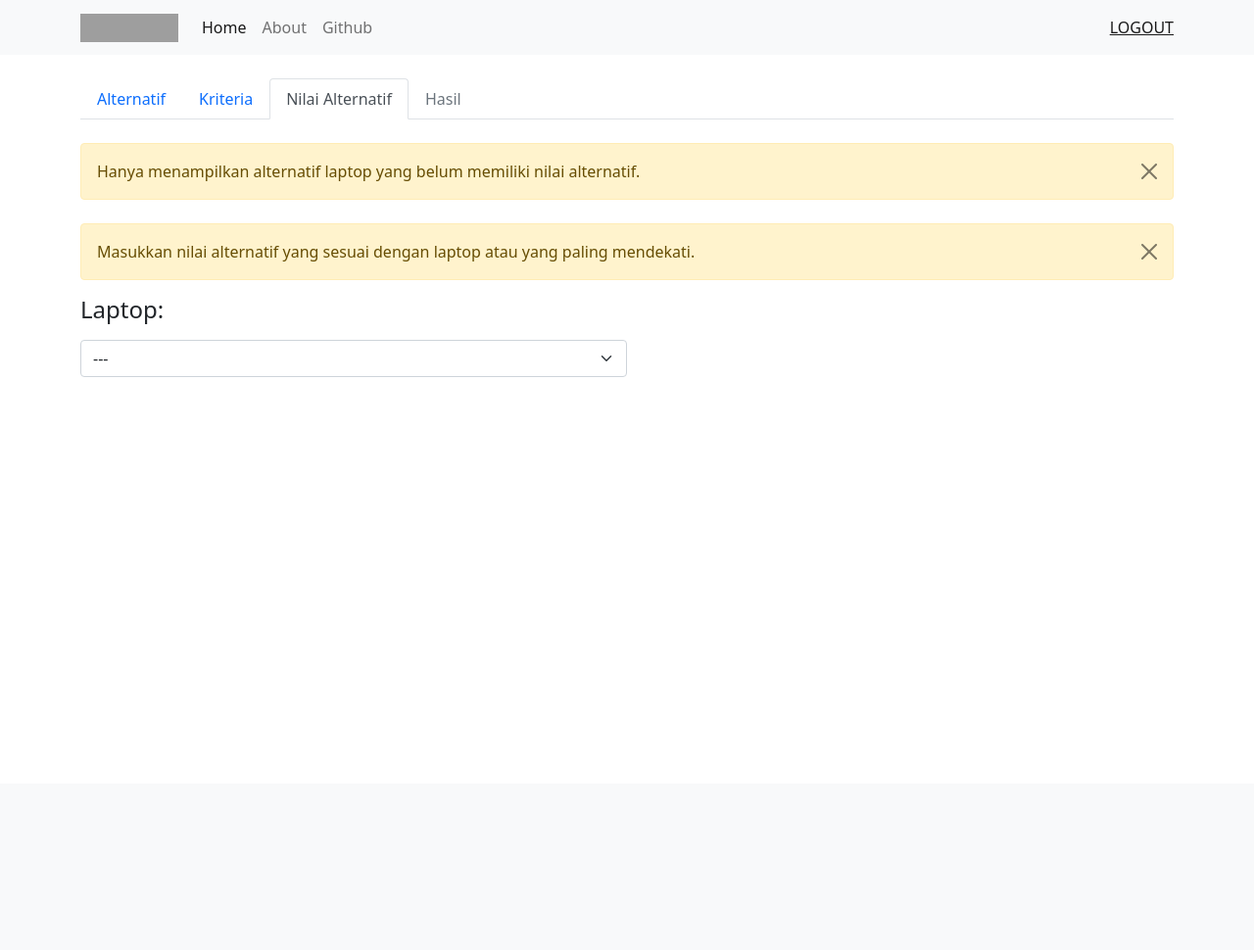
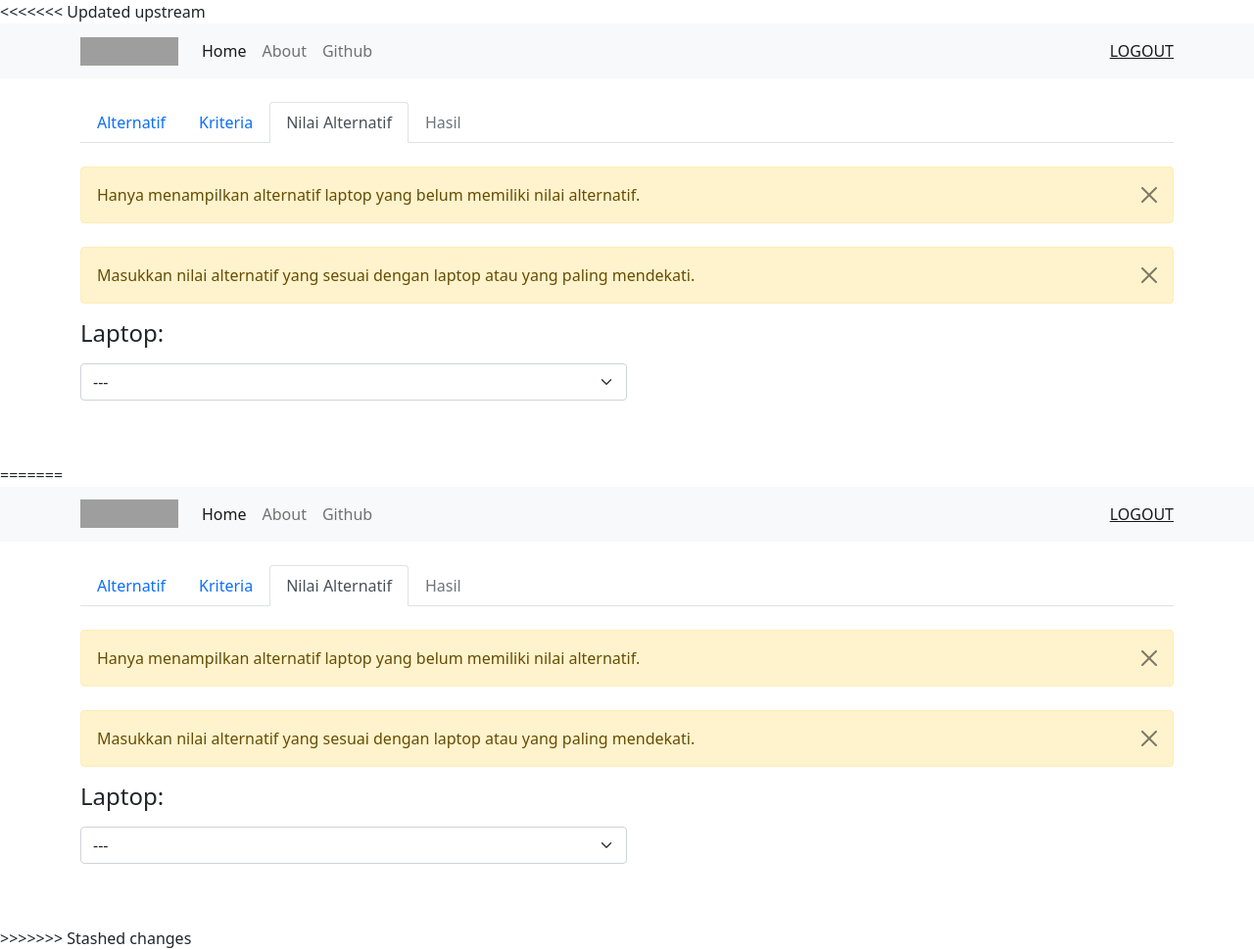
Before and after one commit to jerichosiahaya/dss-saw-laptop, a PHP site: page /insert_isi_nilai_alternatif.php in a window 1280 px wide. Shown: the whole page at 98% size. Before the commit the page ends 385 px from the top, so only its background shows below. Run offline with PHP 8.4, Linux system fonts and the light colour scheme; a user stored in the database is signed in; data comes from the database, SQL or seed files in the repository; data that the repository does not hold is empty; some libraries are stand-ins or nearby versions; grey boxes are pictures that could not be loaded.

Commit message:
add files via upload

```diff
--- a/index.php
+++ b/index.php
@@ -92,7 +92,7 @@ $result = mysqli_query($conn, "SELECT * FROM alternatif WHERE id_pengguna = $id"
                 ?>
                     <tr>
                         <td><?php echo $data['nama'] ?></td>
-                                <td><button class="btn btn-secondary" data-bs-toggle="modal" type="button" data-bs-target="#update_modal<?php echo $data['id_alternatif'] ?>"><span class="glyphicon glyphicon-edit"></span> <i class="fas fa-edit"></i> Edit</button> |  <a href='delete_alternatif.php?id_alternatif=<?php echo $data['id_alternatif'];?>'><button type='button' class='btn btn-danger' name='delete'><span class="glyphicon glyphicon-edit"></span> <i class="fas fa-trash"></i> Hapus</button></a></td>
+                        <td><button class="btn btn-secondary" data-bs-toggle="modal" type="button" data-bs-target="#update_modal<?php echo $data['id_alternatif'] ?>"><span class="glyphicon glyphicon-edit"></span> <i class="fas fa-edit"></i> Edit</button> | <a href='delete_alternatif.php?id_alternatif=<?php echo $data['id_alternatif']; ?>'><button type='button' class='btn btn-danger' name='delete'><span class="glyphicon glyphicon-edit"></span> <i class="fas fa-trash"></i> Hapus</button></a></td>
                     </tr>
                 <?php
 
--- a/insert_isi_nilai_alternatif.php
+++ b/insert_isi_nilai_alternatif.php
@@ -1,3 +1,4 @@
+<<<<<<< Updated upstream
 <?php
 require_once 'session.php';
 include_once 'header.php';
@@ -311,4 +312,319 @@ $query7 = mysqli_query($conn, "SELECT * FROM nilai_kriteria WHERE id_kriteria =
 
 </body>
 
+=======
+<?php
+require_once 'session.php';
+include_once 'header.php';
+$result = mysqli_query($conn, "select * FROM  alternatif WHERE alternatif.id_alternatif NOT IN (SELECT id_alternatif FROM nilai_alternatif) AND id_pengguna = $id");
+
+$query1 = mysqli_query($conn, "SELECT * FROM nilai_kriteria WHERE id_kriteria = 1");
+$query2 = mysqli_query($conn, "SELECT * FROM nilai_kriteria WHERE id_kriteria = 2");
+$query3 = mysqli_query($conn, "SELECT * FROM nilai_kriteria WHERE id_kriteria = 3");
+$query4 = mysqli_query($conn, "SELECT * FROM nilai_kriteria WHERE id_kriteria = 4");
+$query5 = mysqli_query($conn, "SELECT * FROM nilai_kriteria WHERE id_kriteria = 5");
+$query6 = mysqli_query($conn, "SELECT * FROM nilai_kriteria WHERE id_kriteria = 6");
+$query7 = mysqli_query($conn, "SELECT * FROM nilai_kriteria WHERE id_kriteria = 7");
+?>
+<!DOCTYPE html>
+<html lang="en">
+
+<head>
+    <meta charset="UTF-8">
+    <meta http-equiv="X-UA-Compatible" content="IE=edge">
+    <meta name="viewport" content="width=device-width, initial-scale=1.0">
+    <title>Nilai Alternatif | Laptopp</title>
+</head>
+
+
+
+
+<body>
+
+    <!-- <pre>
+<?php
+// $n1 = mysqli_fetch_array($query4);
+// print_r($n1);
+// print_r($query2);
+?>
+    </pre> -->
+
+    <!-- navbar -->
+    <nav class="navbar navbar-expand-lg navbar-light bg-light">
+        <div class="container">
+            <a class="navbar-brand" href="#">
+                <img src="https://i.ibb.co/mRgTp8V/laptopp.png" alt="" width="100" height="29">
+            </a>
+            <button class="navbar-toggler" type="button" data-bs-toggle="collapse" data-bs-target="#navbarNavAltMarkup"
+                aria-controls="navbarNavAltMarkup" aria-expanded="false" aria-label="Toggle navigation">
+                <span class="navbar-toggler-icon"></span>
+            </button>
+            <div class="collapse navbar-collapse" id="navbarNavAltMarkup">
+                <div class="navbar-nav">
+                    <a class="nav-link active" aria-current="page" href="#">Home</a>
+                    <a class="nav-link" href="#">About</a>
+                    <a class="nav-link" href="#">Github</a>
+                </div>
+            </div>
+            <span class="navbar-text">
+                <a href="logout.php">LOGOUT</a>
+            </span>
+        </div>
+    </nav>
+    <!-- navbar -->
+
+    <div class="container mt-4">
+
+        <!-- tabs -->
+        <ul class="nav nav-tabs">
+            <li class="nav-item">
+                <a class="nav-link" href="index.php">Alternatif</a>
+            </li>
+            <li class="nav-item">
+                <a class="nav-link" href="kriteria.php">Kriteria</a>
+            </li>
+            <li class="nav-item">
+                <a class="nav-link active" aria-current="page" href="insert_nilai_alternatif.php">Nilai Alternatif</a>
+            </li>
+            <li class="nav-item">
+                <a class="nav-link disabled" href="#" tabindex="-1" aria-disabled="true">Hasil</a>
+            </li>
+        </ul>
+        <!-- tabs -->
+
+        <div class="alert alert-warning alert-dismissible fade show mt-4" role="alert">
+            Hanya menampilkan alternatif laptop yang belum memiliki nilai alternatif.
+            <button type="button" class="btn-close" data-bs-dismiss="alert" aria-label="Close"></button>
+        </div>
+        <div class="alert alert-warning alert-dismissible fade show mt-4" role="alert">
+            Masukkan nilai alternatif yang sesuai dengan laptop atau yang paling mendekati.
+            <button type="button" class="btn-close" data-bs-dismiss="alert" aria-label="Close"></button>
+        </div>
+        <form action="" id="option_laptop" name="option_laptop" class="justify-content-center">
+
+            <!-- option select -->
+
+            <label for="laptop" class="h4 mb-3">Laptop:</label>
+            <select class="form-select select-alternative" style="width:50%;" name="choose_laptop" id="laptop">
+                <option value="" disabled selected>---</option>
+                <?php
+                while ($data = mysqli_fetch_array($result)) {
+                ?>
+                <option value="<?php echo $data['id_alternatif']; ?>"><?php echo $data['nama']; ?></option>
+                <?php
+                }
+                ?>
+            </select>
+
+            <!-- option select -->
+
+
+            <br><br>
+            <div id="form_n" hidden>
+
+                <!-- harga -->
+                <div class="row">
+
+
+                    <label for="n1" class="col-sm-2 col-form-label">Harga (Price)</label>
+                    <div class="col-sm-10">
+                        <select class="form-select select-alternative" style="width:50%;" name="n1" id="n1">
+                            <option value="" disabled selected>---</option>
+                            <?php
+                                while ($n1 = mysqli_fetch_array($query1)) {
+                                ?>
+                            <option value="<?php echo $n1['id_nilai']; ?>"><?php echo $n1['keterangan']; ?></option>
+                            <?php
+                                }
+                                ?>
+                        </select>
+                        <!-- harga -->
+                        <br>
+                    </div>
+
+
+
+
+
+
+                    <!-- processor -->
+                    <label for="n2" class="col-sm-2 col-form-label">Processor</label>
+                    <div class="col-sm-10">
+                        <select class="form-select select-alternative" style="width:50%;" name="n2" id="n2">
+                            <option value="" disabled selected>---</option>
+                            <?php
+                    while ($n2 = mysqli_fetch_array($query2)) {
+                    ?>
+                            <option value="<?php echo $n2['id_nilai']; ?>"><?php echo $n2['keterangan']; ?></option>
+                            <?php
+                    }
+                    ?>
+                        </select>
+                        <!-- processor -->
+                        <br>
+
+                    </div>
+
+
+                    <!-- ram -->
+                    <label for="n3" class="col-sm-2 col-form-label">RAM</label>
+                    <div class="col-sm-10">
+                        <select class="form-select select-alternative" style="width:50%;" name="n3" id="n3">
+                            <option value="" disabled selected>---</option>
+                            <?php
+                    while ($n3 = mysqli_fetch_array($query3)) {
+                    ?>
+                            <option value="<?php echo $n3['id_nilai']; ?>"><?php echo $n3['keterangan']; ?></option>
+                            <?php
+                    }
+                    ?>
+                        </select>
+                        <!-- ram -->
+                        <br>
+                    </div>
+
+                    <!-- hdd -->
+                    <label for="n4" class="col-sm-2 col-form-label">Storage</label>
+                    <div class="col-sm-10">
+                        <select class="form-select select-alternative" style="width:50%;" name="n4" id="n4">
+                            <option value="" disabled selected>---</option>
+                            <?php
+                    while ($n4 = mysqli_fetch_array($query4)) {
+                    ?>
+                            <option value="<?php echo $n4['id_nilai']; ?>"><?php echo $n4['keterangan']; ?></option>
+                            <?php
+                    }
+                    ?>
+                        </select>
+                        <!-- hdd -->
+                        <br>
+                    </div>
+
+                    <!-- baterai -->
+                    <label for="n5" class="col-sm-2 col-form-label">Baterai Laptop</label>
+                    <div class="col-sm-10">
+                        <select class="form-select select-alternative" style="width:50%;" name="n5" id="n5">
+                            <option value="" disabled selected>---</option>
+                            <?php
+                    while ($n5 = mysqli_fetch_array($query5)) {
+                    ?>
+                            <option value="<?php echo $n5['id_nilai']; ?>"><?php echo $n5['keterangan']; ?></option>
+                            <?php
+                    }
+                    ?>
+                        </select>
+                        <!-- baterai -->
+                        <br>
+                    </div>
+
+                    <!-- vga -->
+                    <label for="n5" class="col-sm-2 col-form-label">VGA Card</label>
+                    <div class="col-sm-10">
+                        <select class="form-select select-alternative" style="width:50%;" name="n6" id="n6">
+                            <option value="" disabled selected>---</option>
+                            <?php
+                    while ($n6 = mysqli_fetch_array($query6)) {
+                    ?>
+                            <option value="<?php echo $n6['id_nilai']; ?>"><?php echo $n6['keterangan']; ?></option>
+                            <?php
+                    }
+                    ?>
+                        </select>
+                        <!-- vga -->
+                        <br>
+                    </div>
+
+                    <!-- layar -->
+                    <label for="n5" class="col-sm-2 col-form-label">Ukuran Layar</label>
+                    <div class="col-sm-10">
+                        <select class="form-select select-alternative" style="width:50%;" name="n7" id="n7">
+                            <option value="" disabled selected>---</option>
+                            <?php
+                    while ($n7 = mysqli_fetch_array($query7)) {
+                    ?>
+                            <option value="<?php echo $n7['id_nilai']; ?>"><?php echo $n7['keterangan']; ?></option>
+                            <?php
+                    }
+                    ?>
+                        </select>
+                        <!-- layar -->
+                    </div>
+
+                    <input type="submit" class="btn btn-primary mt-3" id="submit" value="Submit">
+
+                </div>
+
+
+
+            </div>
+
+        </form>
+
+    </div>
+
+    <script>
+        $(document).ready(function () {
+            $('#laptop').on('change', function () {
+                $('#form_n').removeAttr('hidden');
+            });
+
+            $('#tes').on('click', function () {
+                laptop = $('#laptop').val();
+                a = $('#n1').val();
+                b = $('#n2').val()
+                c = $('#n3').val()
+                d = $('#n4').val()
+                e = $('#n5').val()
+                f = $('#n6').val()
+                g = $('#n7').val()
+                alert(a + ' ' + b + ' ' + c + ' ' + d + ' ' + e + ' ' + f + ' ' + g + ' ' + laptop);
+
+            });
+
+            $('#submit').on('click', function () {
+                laptop = $('#laptop').val();
+                a = $('#n1').val();
+                b = $('#n2').val();
+                c = $('#n3').val();
+                d = $('#n4').val();
+                e = $('#n5').val();
+                f = $('#n6').val();
+                g = $('#n7').val();
+                //alert(a + ' ' + b + ' ' + c + ' ' + d + ' ' + e + ' ' + f + ' ' + g + ' ' + laptop);
+                if (a != "" && b != "" && c != "" && d != "" && e != "" && f != "" && g != "" &&
+                    laptop != "") {
+                    $.ajax({
+                        type: "POST",
+                        url: "insert_nilai_alternatif_process.php",
+                        data: {
+                            'laptop': laptop,
+                            'n1': a,
+                            'n2': b,
+                            'n3': c,
+                            'n4': d,
+                            'n5': e,
+                            'n6': f,
+                            'n7': g,
+                        },
+                        cache: false,
+                        success: function (dataResult) {
+                            var dataResult = JSON.parse(dataResult);
+                            if (dataResult.statusCode == 200) {
+                                alert("Success!");
+                                location.reload();
+                            } else {
+                                alert("Error occured, harap isi semua data!");
+                            }
+                        }
+                    });
+                } else {
+                    alert('Harap isi semua data!');
+                }
+            });
+        });
+    </script>
+
+</body>
+
+>>>>>>> Stashed changes
 </html>
--- a/kriteria.php
+++ b/kriteria.php
@@ -101,6 +101,9 @@ $tes = mysqli_fetch_assoc($result1);
 			totalWeightMath = Math.floor(totalWeight * 100) / 100;
 			//alert(totalWeightMath);
 			$('#totalWgth').text(totalWeightMath);
+			//$('#total_weight').val(totalWeightMath);
+			var myBookId = $(this).data('id');
+			$("#total_weight #bookId").val(myBookId);
 		});
 	</script>
 </body>
--- a/update_kriteria_modal.php
+++ b/update_kriteria_modal.php
@@ -17,7 +17,11 @@
 							<label class="mb-2">Sifat Kriteria</label>
 							<!-- <input type="text" name="sifat" value="<?php echo $data['sifat'] ?>" class="form-control" required="required" /> -->
 							<select class="form-select" name="sifat">
+<<<<<<< Updated upstream
 								<option  hidden selected="true"><?php echo $data['sifat'] ?></option>
+=======
+								<option hidden selected="true"><?php echo $data['sifat'] ?></option>
+>>>>>>> Stashed changes
 								<option value="cost">cost</option>
 								<option value="benefit">benefit</option>
 							</select>
```
Also changed, not shown: delete_alternatif.php (+19 -0 lines), insert_nilai_alternatif.php (+8 -11 lines), update_nama_alternatif_modal.php (+28 -0 lines), update_nama_alternatif_proses.php (+16 -0 lines). Lines whose indentation alone changed are shown as unchanged.
